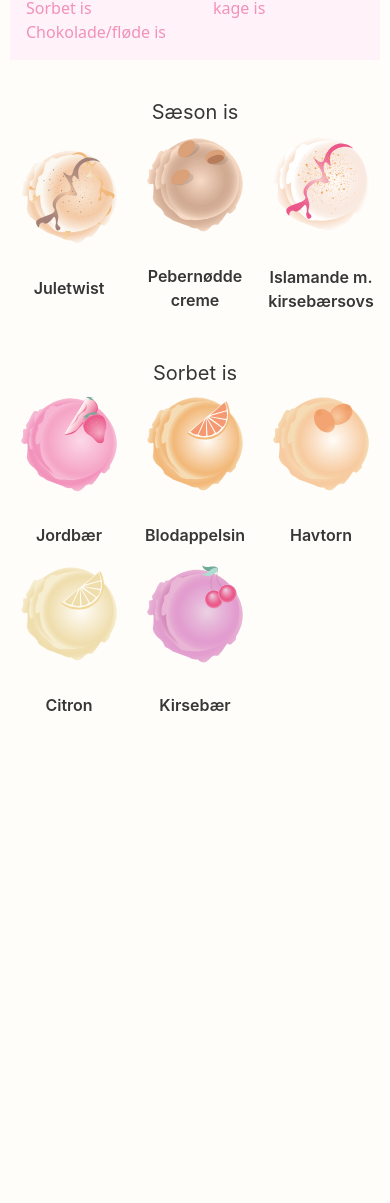
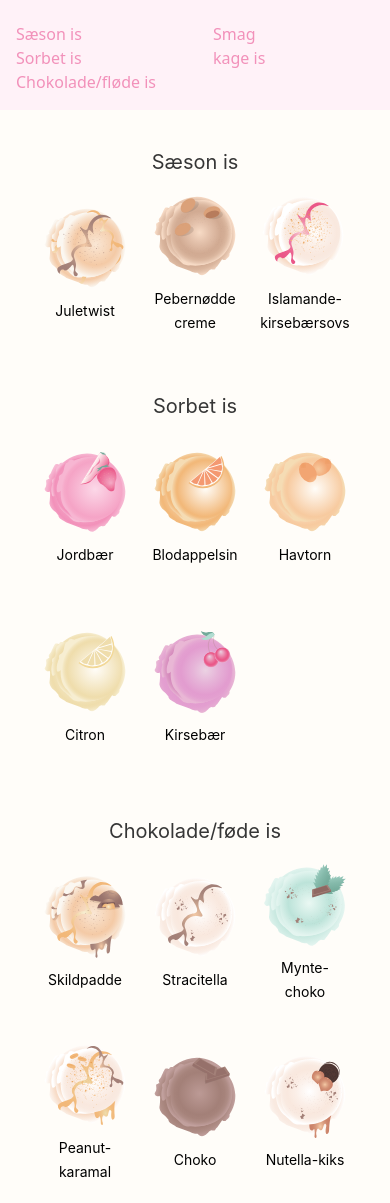
Before and after one commit to bellakez/is, a website built with Vite: page src/sortiment.html in a window 390 px wide. Shown: the part 431-1634 px from the top of the page. Before the commit the page ends 1156 px from the top, so only its background shows below. Built offline with nearby package versions, Linux system fonts and the light colour scheme.

Commit message:
sortiment side skellet done

```diff
--- a/src/sortiment.html
+++ b/src/sortiment.html
@@ -28,10 +28,12 @@
         </div>
       </section>
       <!-- -------- NAV IS SMAGE------- -->
-      <div class="nav-smage main_spacing justify-center">
-        <div class="element_spacing justify-center bg-[#fff2f8] p-2 lg:w-1/3">
-          <p class="text-lead flex justify-center">Kategori</p>
-          <ul class="grid grid-cols-2 gap-5 lg:justify-center">
+      <div class="sortiment-container justify-center">
+        <div
+          class="sortiment-nav element_spacing justify-center bg-[#fff2f8] p-2"
+        >
+          <p class="grafisk-display flex justify-center">Kategori</p>
+          <ul class="grid grid-cols-2 gap-5 lg:grid lg:grid-cols-1">
             <div class="p-2">
               <li>
                 <a
@@ -86,41 +88,41 @@
         <div class="flex justify-center">
           <div class="grid grid-cols-3 gap-2 lg:gap-10">
             <!-- juletwist -->
-            <div class="flex justify-center p-2">
+            <div class="sortiment-boks flex justify-center p-2">
               <div class="grid place-content-center">
                 <img
-                  class="w-32"
+                  class="billede"
                   src="is-varianter/season/juletwist.svg"
                   alt="Juletwist"
                 />
-                <p class="text-lead flex justify-center pt-2 text-center">
+                <p class="flex justify-center pt-2 text-center">
                   Juletwist
                 </p>
               </div>
             </div>
             <!-- pebernød -->
-            <div class="flex justify-center p-2">
+            <div class="sortiment-boks flex justify-center p-2">
               <div class="grid place-content-center">
                 <img
-                  class="w-32"
+                  class="billede"
                   src="is-varianter/season/pebernoed.svg"
                   alt="Pebernødde creme"
                 />
-                <p class="text-lead flex justify-center pt-2 text-center">
+                <p class="flex justify-center pt-2 text-center">
                   Pebernødde creme
                 </p>
               </div>
             </div>
             <!-- isalamande -->
-            <div class="flex justify-center p-2">
+            <div class="sortiment-boks flex justify-center p-2">
               <div class="grid place-content-center">
                 <img
-                  class="w-32"
+                  class="billede"
                   src="is-varianter/season/isalamande.svg"
                   alt="Islamande m. kirsebærsovs"
                 />
-                <p class="text-lead flex justify-center pt-2 text-center">
-                  Islamande m. kirsebærsovs
+                <p class="flex justify-center pt-2 text-center">
+                  Islamande-kirsebærsovs
                 </p>
               </div>
             </div>
@@ -132,40 +134,40 @@
         <div class="flex justify-center">
           <div class="grid grid-cols-3 gap-2 lg:gap-10">
             <!-- jordbær -->
-            <div class="flex justify-center p-2">
+            <div class="sortiment-boks flex justify-center p-2">
               <div class="grid place-content-center">
                 <img
-                  class="w-32"
+                  class="billede"
                   src="is-varianter/sorbet/jordbaer.svg"
                   alt="Jordbær"
                 />
-                <p class="text-lead flex justify-center pt-2 text-center">
+                <p class="flex justify-center pt-2 text-center">
                   Jordbær
                 </p>
               </div>
             </div>
             <!-- blodappelsin -->
-            <div class="flex justify-center p-2">
+            <div class="sortiment-boks flex justify-center p-2">
               <div class="grid place-content-center">
                 <img
-                  class="w-32"
+                  class="billede"
                   src="is-varianter/sorbet/blodappelsin.svg"
                   alt="Blodappelsin"
                 />
-                <p class="text-lead flex justify-center pt-2 text-center">
+                <p class="flex justify-center pt-2 text-center">
                   Blodappelsin
                 </p>
               </div>
             </div>
             <!-- havtorn -->
-            <div class="flex justify-center p-2">
+            <div class="sortiment-boks flex justify-center p-2">
               <div class="grid place-content-center">
                 <img
-                  class="w-32"
+                  class="billede"
                   src="is-varianter/sorbet/havtorn.svg"
                   alt="Havtorn"
                 />
-                <p class="text-lead flex justify-center pt-2 text-center">
+                <p class="flex justify-center pt-2 text-center">
                   Havtorn
                 </p>
               </div>
@@ -176,28 +178,118 @@
         <div class="flex justify-center">
           <div class="grid grid-cols-3 gap-2 lg:gap-10">
             <!-- Citron -->
-            <div class="flex justify-center p-2">
+            <div class="sortiment-boks flex justify-center p-2">
               <div class="grid place-content-center">
                 <img
-                  class="w-32"
+                  class="billede"
                   src="is-varianter/sorbet/citron.svg"
                   alt="citron"
                 />
-                <p class="text-lead flex justify-center pt-2 text-center">
+                <p class="flex justify-center pt-2 text-center">
                   Citron
                 </p>
               </div>
             </div>
             <!-- kirsebær -->
-            <div class="flex justify-center p-2">
+            <div class="sortiment-boks flex justify-center p-2">
               <div class="grid place-content-center">
                 <img
-                  class="w-32"
+                  class="billede"
                   src="is-varianter/sorbet/kirsebaer.svg"
                   alt="kirsebær"
                 />
-                <p class="text-lead flex justify-center pt-2 text-center">
+                <p class=" flex justify-center pt-2 text-center">
                   Kirsebær
+                </p>
+              </div>
+            </div>
+          </div>
+        </div>
+
+        <!-- -------- !!!chokolade/fløde is!!!! ------- -->
+        <h2 class="element_spacing flex justify-center">Chokolade/føde is</h2>
+        <div class="flex justify-center">
+          <div class="grid grid-cols-3 gap-2 lg:gap-10">
+            <!-- skildpadde -->
+            <div class="sortiment-boks flex justify-center p-2">
+              <div class="grid place-content-center">
+                <img
+                  class="billede"
+                  src="is-varianter/creme:choko/skildpadde.svg"
+                  alt="skildpadde"
+                />
+                <p class=" flex justify-center pt-2 text-center">
+                  Skildpadde
+                </p>
+              </div>
+            </div>
+            <!-- stracitella -->
+            <div class="sortiment-boks flex justify-center p-2">
+              <div class="grid place-content-center">
+                <img
+                  class="billede"
+                  src="is-varianter/creme:choko/stracitella.svg"
+                  alt="stracitella"
+                />
+                <p class=" flex justify-center pt-2 text-center">
+                  Stracitella
+                </p>
+              </div>
+            </div>
+            <!-- mynte/choko -->
+            <div class="sortiment-boks flex justify-center p-2">
+              <div class="grid place-content-center">
+                <img
+                  class="billede"
+                  src="is-varianter/creme:choko/mynte.svg"
+                  alt="Havtorn"
+                />
+                <p class="flex justify-center pt-2 text-center">
+                  Mynte-choko
+                </p>
+              </div>
+            </div>
+          </div>
+        </div>
+
+        <div class="flex justify-center">
+          <div class="grid grid-cols-3 gap-2 lg:gap-10">
+            <!-- skildpadde -->
+            <div class="sortiment-boks flex justify-center p-2">
+              <div class="grid place-content-center">
+                <img
+                  class="billede"
+                  src="is-varianter/creme:choko/peanut.svg"
+                  alt="skildpadde"
+                />
+                <p class="flex justify-center pt-2 text-center">
+                  Peanut-karamal
+                </p>
+              </div>
+            </div>
+            <!-- stracitella -->
+            <div class="sortiment-boks flex justify-center p-2">
+              <div class="grid place-content-center">
+                <img
+                  class="billede"
+                  src="is-varianter/creme:choko/choko.svg"
+                  alt="stracitella"
+                />
+                <p class=" flex justify-center pt-2 text-center">
+                  Choko
+                </p>
+              </div>
+            </div>
+            <!-- mynte/choko -->
+            <div class="sortiment-boks flex justify-center p-2">
+              <div class="grid place-content-center">
+                <img
+                  class="billede"
+                  src="is-varianter/creme:choko/kiks.svg"
+                  alt="Havtorn"
+                />
+                <p class=" flex justify-center pt-2 text-center">
+                  Nutella-kiks
                 </p>
               </div>
             </div>
--- a/src/style.css
+++ b/src/style.css
@@ -205,6 +205,22 @@ body {
     background-size: 100%;
     background-repeat: no-repeat;
   }
+  /*----------- sortiment billede  --------  */
+
+   .isske {
+    background-image: url(statiske-elementer/isske.svg);
+    aspect-ratio: 280/160;
+    position: relative;
+    background-size: 100%;
+    background-repeat: no-repeat;
+  }
+    .isske-fyldt {
+    background-image: url(statiske-elementer/isske-medis.svg);
+    aspect-ratio: 280/160;
+    position: relative;
+    background-size: 100%;
+    background-repeat: no-repeat;
+  }
 
   /*----------- Spacing på main  --------  */
   .main_spacing {
@@ -287,6 +303,22 @@ body {
     box-shadow: 0px 12px 17px 2px rgba(0, 0, 0, 0.09);
     border-radius: 2px;
   }
+  /*----------- SORTIMENT  --------  */
+  /* __________________________________ */
+  .sortiment-boks {
+    width: 102px;
+    height: 180.22px;
+  }
+  .sortiment-nav {
+    position: sticky;
+    left: 5%;
+    width: 100%;
+}
+
+.billede {
+    width: 86px;
+    height: 86px;
+}
   /* --------- BURGER-MENU ---------- */
   .navbar {
     overflow: hidden;
@@ -526,6 +558,23 @@ body {
     border: 0;
   }
 
+    /*----------- sortiment billede  --------  */
+
+   .isske {
+    background-image: url(statiske-elementer/isske.svg);
+    aspect-ratio: 280/160;
+    position: relative;
+    background-size: 100%;
+    background-repeat: no-repeat;
+  }
+    .isske-fyldt {
+    background-image: url(statiske-elementer/isske-medis.svg);
+    aspect-ratio: 280/160;
+    position: relative;
+    background-size: 100%;
+    background-repeat: no-repeat;
+  }
+
   /*----------- Spacing af main  --------  */
   .main_spacing {
     margin-left: 236px;
@@ -616,6 +665,30 @@ body {
     box-shadow: 0px 12px 17px 2px rgba(0, 0, 0, 0.09);
     border-radius: 2px;
   }
+
+  /*----------- SORTIMENT  --------  */
+  /* __________________________________ */
+  .sortiment-boks {
+    width: 280px;
+    height: 304.22px;
+  }
+  .sortiment-nav {
+    position: absolute;
+    top: 50%;
+    left: 5%;
+    width: 200px;
+}
+  .sortiment-container {
+    position: sticky;
+    top: 10%;
+    left: 5%;
+    width: 200px;
+}
+.billede {
+    width: 114px;
+    height: 114px;
+}
+
   .navbar {
     background-image: url(menu/bg_hovedmenu_taupe.svg);
     background-size: 100%;
```
